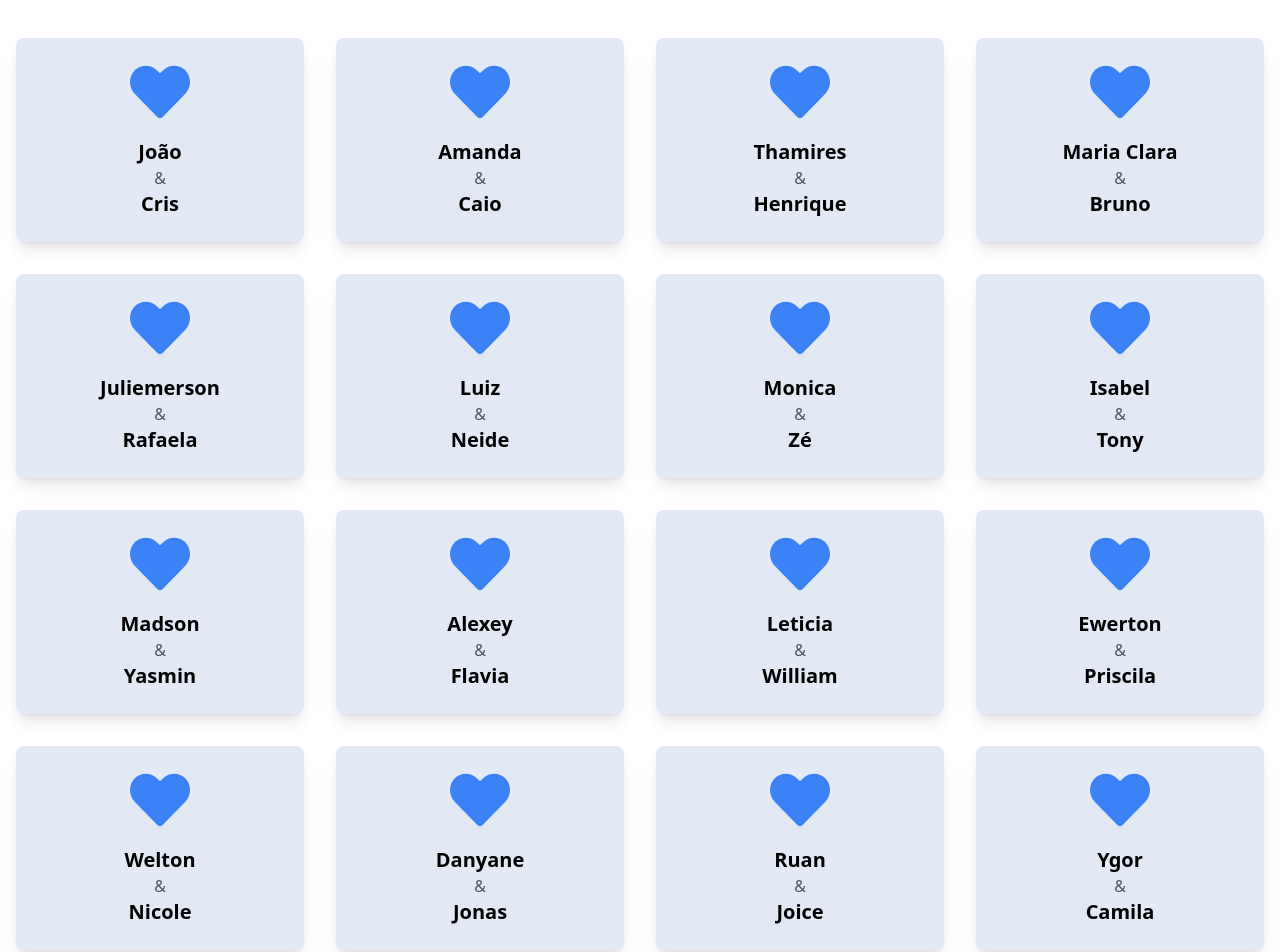
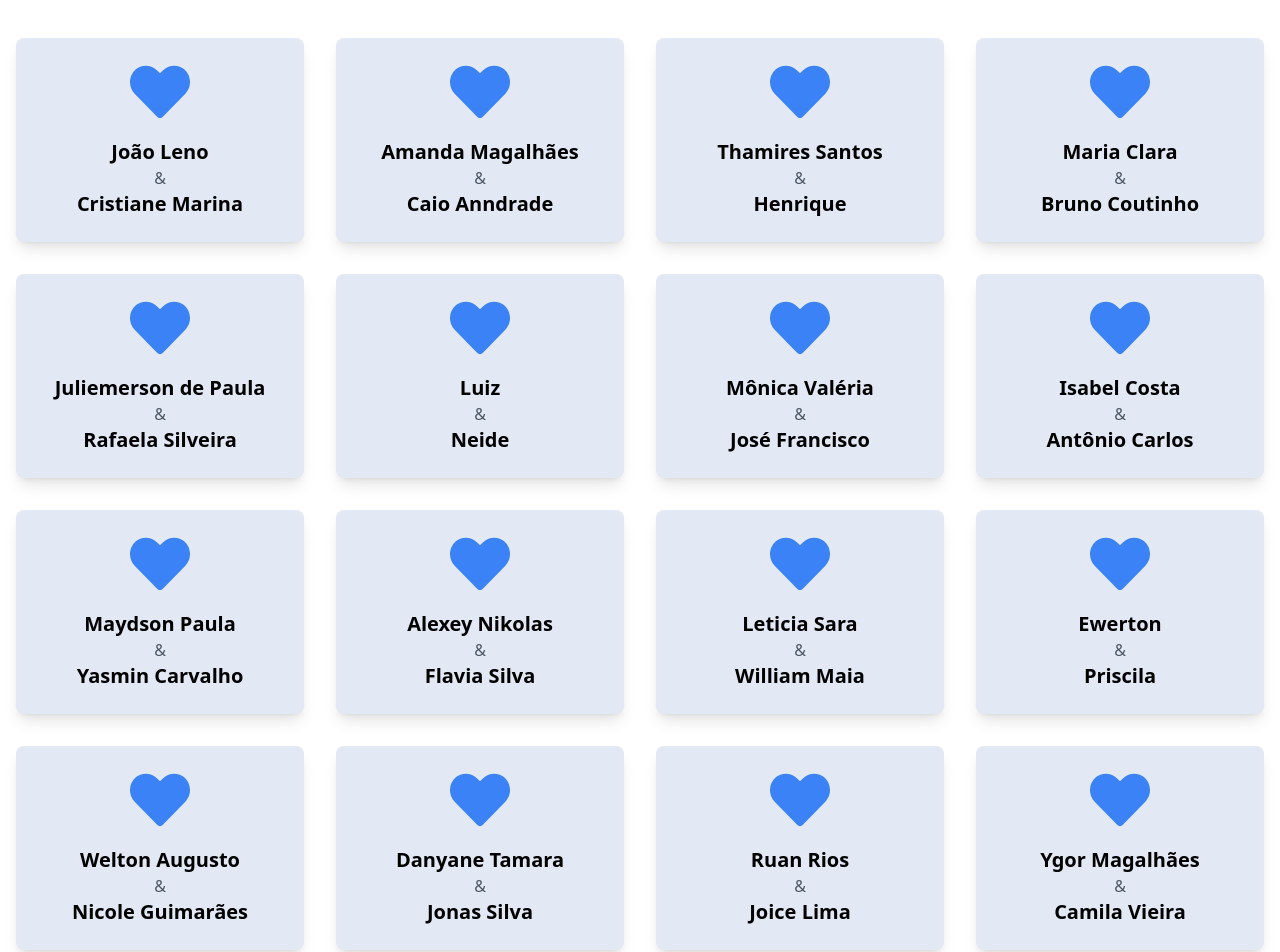
Before and after one commit to rafael-campos/SiteCasamento, a Next.js app: page / in a window 1280 px wide. Shown: the part 2700-3652 px from the top of the page. Built offline with nearby package versions, Linux system fonts and the light colour scheme.

Commit message:
nomes padrinhos

```diff
--- a/components/Padrinhos.tsx
+++ b/components/Padrinhos.tsx
@@ -3,26 +3,26 @@ import { FaHeart } from 'react-icons/fa'; // Importando ícone de coração
 
 // Lista de padrinhos e madrinhas
 const listaDePadrinhos = [
-  { nomePadrinho: 'João', nomeMadrinha: 'Cris' },
-  { nomePadrinho: 'Amanda', nomeMadrinha: 'Caio' },
-  { nomePadrinho: 'Thamires', nomeMadrinha: 'Henrique' },
-  { nomePadrinho: 'Maria Clara', nomeMadrinha: 'Bruno' },
-  { nomePadrinho: 'Juliemerson', nomeMadrinha: 'Rafaela' },
+  { nomePadrinho: 'João Leno', nomeMadrinha: 'Cristiane Marina' },
+  { nomePadrinho: 'Amanda Magalhães', nomeMadrinha: 'Caio Anndrade' },
+  { nomePadrinho: 'Thamires Santos', nomeMadrinha: 'Henrique' },
+  { nomePadrinho: 'Maria Clara', nomeMadrinha: 'Bruno Coutinho' },
+  { nomePadrinho: 'Juliemerson de Paula', nomeMadrinha: 'Rafaela Silveira' },
   { nomePadrinho: 'Luiz', nomeMadrinha: 'Neide' },
-  { nomePadrinho: 'Monica', nomeMadrinha: 'Zé' },
-  { nomePadrinho: 'Isabel', nomeMadrinha: 'Tony' },
-  { nomePadrinho: 'Madson', nomeMadrinha: 'Yasmin' },
-  { nomePadrinho: 'Alexey', nomeMadrinha: 'Flavia' },
-  { nomePadrinho: 'Leticia', nomeMadrinha: 'William' },
+  { nomePadrinho: 'Mônica Valéria', nomeMadrinha: 'José Francisco' },
+  { nomePadrinho: 'Isabel Costa', nomeMadrinha: 'Antônio Carlos' },
+  { nomePadrinho: 'Maydson  Paula', nomeMadrinha: 'Yasmin Carvalho' },
+  { nomePadrinho: 'Alexey Nikolas', nomeMadrinha: 'Flavia Silva' },
+  { nomePadrinho: 'Leticia Sara', nomeMadrinha: 'William Maia' },
   { nomePadrinho: 'Ewerton', nomeMadrinha: 'Priscila' },
-  { nomePadrinho: 'Welton', nomeMadrinha: 'Nicole' },
-  { nomePadrinho: 'Danyane', nomeMadrinha: 'Jonas' },
-  { nomePadrinho: 'Ruan', nomeMadrinha: 'Joice' },
-  { nomePadrinho: 'Ygor', nomeMadrinha: 'Camila' },
-  { nomePadrinho: 'Olavo', nomeMadrinha: 'Gilma' },
+  { nomePadrinho: 'Welton Augusto', nomeMadrinha: 'Nicole Guimarães' },
+  { nomePadrinho: 'Danyane Tamara', nomeMadrinha: 'Jonas Silva' },
+  { nomePadrinho: 'Ruan Rios', nomeMadrinha: 'Joice Lima' },
+  { nomePadrinho: 'Ygor Magalhães', nomeMadrinha: 'Camila Vieira' },
+  { nomePadrinho: 'Olavo Campos', nomeMadrinha: 'Gilma Campos' },
   { nomePadrinho: 'Karine', nomeMadrinha: 'Douglas' },
   { nomePadrinho: 'Juliano', nomeMadrinha: 'Marly' },
-  { nomePadrinho: 'Pedro', nomeMadrinha: 'Maria' },
+  { nomePadrinho: 'Pedro Carvalho', nomeMadrinha: 'Maria Carvalho' },
   // Adicione mais casais aqui se necessário
 ];
 
```
